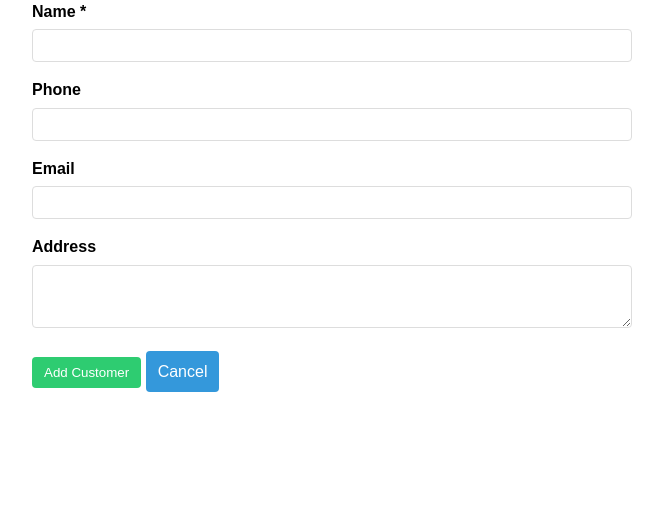
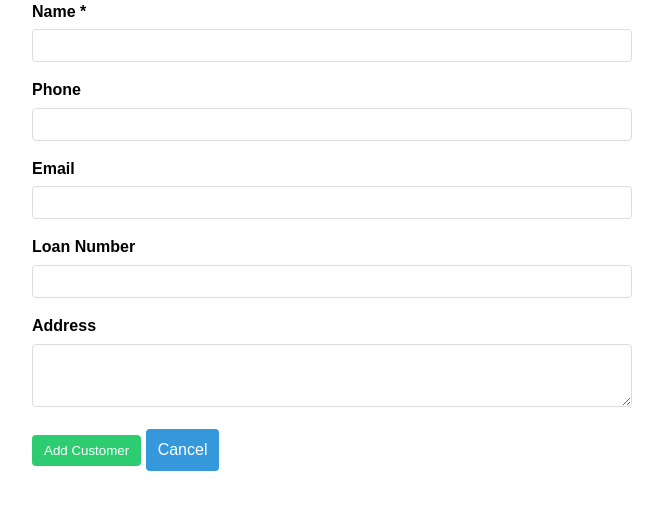
Before and after one commit to contrawoo/my-flask-app, a Flask app: page /add_customer in a window 1280 px wide. Shown: the part 171-681 px from the top of the page, without its empty margins (8-671 px from the left). Run offline with Flask 3, Linux system fonts and the light colour scheme.

Commit message:
Assistant checkpoint: Added loan number field to customer details
Assistant generated file changes:
- templates/add_customer.html: Add loan number field
- templates/edit_customer.html: Add loan number field to edit form
- templates/customers.html: Add loan number column to customers table
- main.py: Update add_customer and edit_customer to handle loan_number, Update edit_customer to handle loan_number, Update export_excel to include loan_number

---

User prompt:

IN CUSTOERMS DETAILS ALSO ADD LOAN NUMBER INPUT

```diff
--- a/main.py
+++ b/main.py
@@ -67,6 +67,7 @@ def add_customer():
         name = request.form.get('name')
         phone = request.form.get('phone')
         email = request.form.get('email')
+        loan_number = request.form.get('loan_number')
         address = request.form.get('address')
 
         if not name:
@@ -79,6 +80,7 @@ def add_customer():
             'name': name,
             'phone': phone,
             'email': email,
+            'loan_number': loan_number,
             'address': address,
             'created_at': datetime.now().isoformat()
         }
@@ -103,6 +105,7 @@ def edit_customer(customer_id):
         customer['name'] = request.form.get('name')
         customer['phone'] = request.form.get('phone')
         customer['email'] = request.form.get('email')
+        customer['loan_number'] = request.form.get('loan_number')
         customer['address'] = request.form.get('address')
         customer['updated_at'] = datetime.now().isoformat()
 
@@ -172,6 +175,7 @@ def export_excel():
             'Date': deposit['date'],
             'Customer Name': customer.get('name', 'Unknown'),
             'Customer Phone': customer.get('phone', ''),
+            'Loan Number': customer.get('loan_number', ''),
             'Amount': deposit['amount'],
             'Notes': deposit['notes']
         })
--- a/templates/add_customer.html
+++ b/templates/add_customer.html
@@ -21,6 +21,11 @@
     </div>
 
     <div class="form-group">
+        <label for="loan_number">Loan Number</label>
+        <input type="text" id="loan_number" name="loan_number">
+    </div>
+
+    <div class="form-group">
         <label for="address">Address</label>
         <textarea id="address" name="address" rows="3"></textarea>
     </div>
--- a/templates/customers.html
+++ b/templates/customers.html
@@ -12,6 +12,7 @@
             <th>Name</th>
             <th>Phone</th>
             <th>Email</th>
+            <th>Loan Number</th>
             <th>Address</th>
             <th>Actions</th>
         </tr>
@@ -23,6 +24,7 @@
             <td>{{ customer.name }}</td>
             <td>{{ customer.phone }}</td>
             <td>{{ customer.email }}</td>
+            <td>{{ customer.loan_number }}</td>
             <td>{{ customer.address }}</td>
             <td>
                 <a href="/edit_customer/{{ customer.id }}" class="btn">Edit</a>
--- a/templates/edit_customer.html
+++ b/templates/edit_customer.html
@@ -21,6 +21,11 @@
     </div>
 
     <div class="form-group">
+        <label for="loan_number">Loan Number</label>
+        <input type="text" id="loan_number" name="loan_number" value="{{ customer.loan_number }}">
+    </div>
+
+    <div class="form-group">
         <label for="address">Address</label>
         <textarea id="address" name="address" rows="3">{{ customer.address }}</textarea>
     </div>
```
